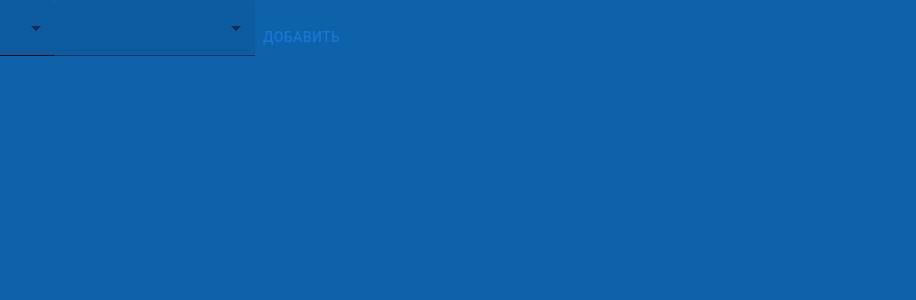
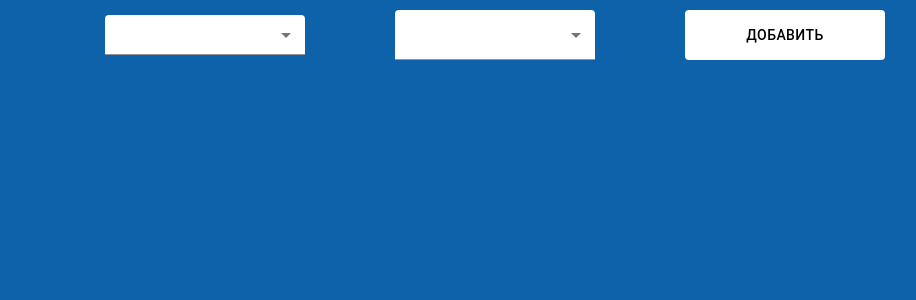
Before and after one commit to Oscarquell/shailoo-mvp, a React (Create React App) app: page / in a window 1280 px wide. Shown: the top 300 px of the page, without its empty margins (145-1061 px from the left). Built offline with nearby package versions, Linux system fonts and the light colour scheme.

Commit message:
добавил Select

```diff
--- a/src/components/Select/Select.jsx
+++ b/src/components/Select/Select.jsx
@@ -2,12 +2,12 @@ import React from 'react';
 import MenuItem from '@mui/material/MenuItem';
 import Select from '@mui/material/Select';
 
-const SelectComponent = ({value, label, onChange, items, width, height}) => {
+const SelectComponent = ({value, label, onChange, items, style}) => {
     return (
         <>
             {/*<InputLabel id={id}>{label}</InputLabel>*/}
             <Select
-                style={{ width: width, height: height }}
+                style={style}
                 value={value}
                 label={label}
                 onChange={onChange}
--- a/src/modules/Search/Search.jsx
+++ b/src/modules/Search/Search.jsx
@@ -1,27 +1,31 @@
 import React from 'react';
+import style from "./Search.module.css"
 import SelectComponent from "../../components/Select/Select";
 import ButtonComponent from "../../components/button/button";
 
 const Search = () => {
     return (
         <div>
-            <div>
+            <div className={style.FiltersParent}>
                 <SelectComponent
                     label={"Участок"}
                     items={[{id: 1, value: "1"},{id: 2, value: "2"},{id: 2, value: "2"},]}
                     id={"station"}
-                    width={"200px"}
+                    style={{backgroundColor: "white", width: "200px", height: "40px" }}
                 />
                 <SelectComponent
-                    label={"Участок"}
-                    items={[{id: 1, value: "1"},{id: 2, value: "2"},{id: 2, value: "2"},]}
+                    label={"Агитатор"}
+                    items={[{id: 1, value: "Человек 1"},{id: 2, value: "Человек 2"},{id: 2, value: "Человек 2"},]}
                     id={"station"}
-                    width={"200px"}
+                    style={{backgroundColor: "white", width: "200px", height: "50px" }}
                 />
                 <ButtonComponent
                     text={"Добавить"}
-                    style={{background: "fff"}}
+                    style={{color: "black", backgroundColor: "white", width: "200px", height: "50px", padding: "0", margin: "0"}}
                 />
+            </div>
+            <div>
+
             </div>
         </div>
     );
--- a/src/modules/Search/Search.module.css
+++ b/src/modules/Search/Search.module.css
@@ -0,0 +1,6 @@
+.FiltersParent{
+    display: flex;
+    align-items: center;
+    justify-content: space-between;
+    padding: 10px 250px;
+}
```
Also changed, not shown: src/components/Input/Input.jsx (added, +12 -0 lines), 1 other file (tests, documents, lock files or other folders).
